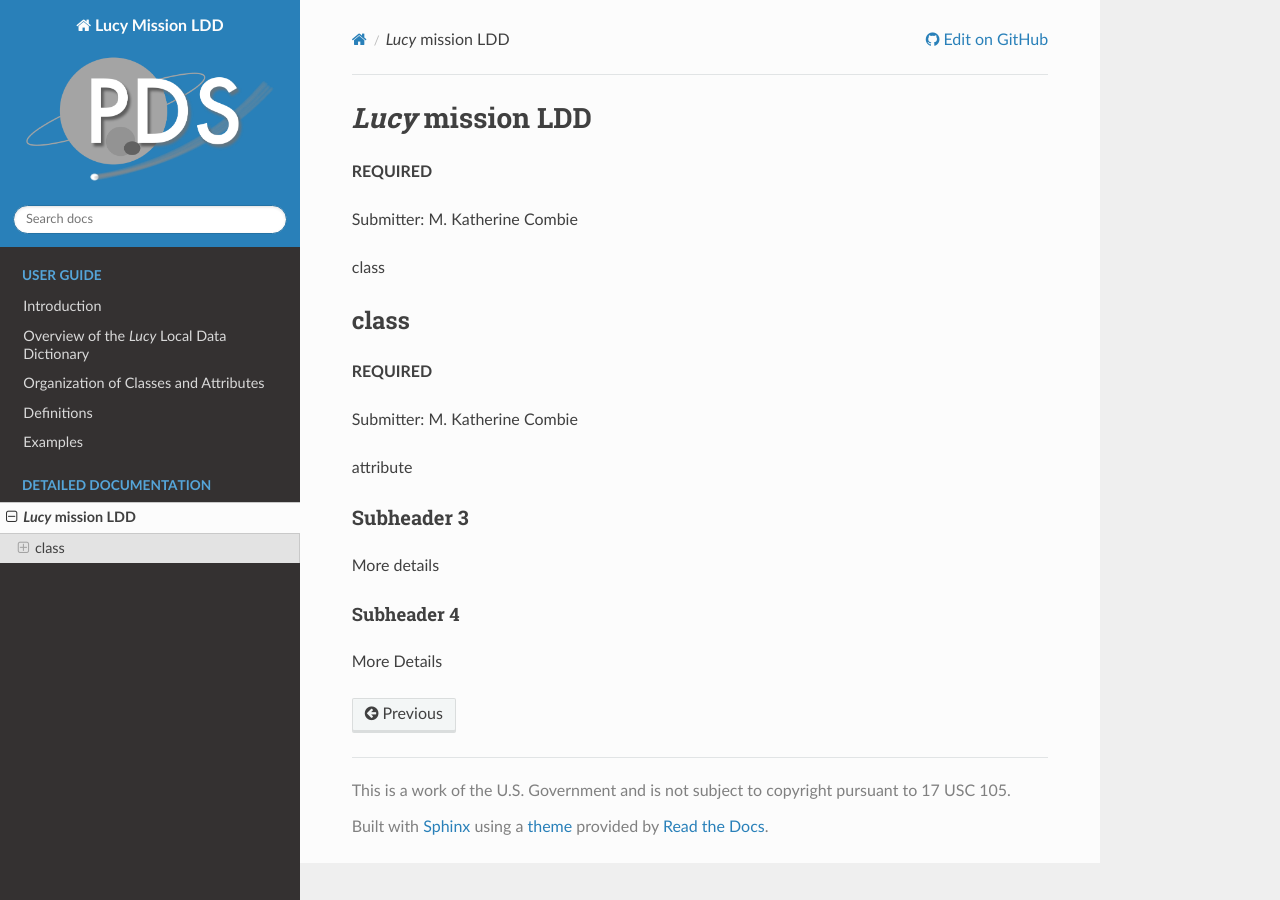
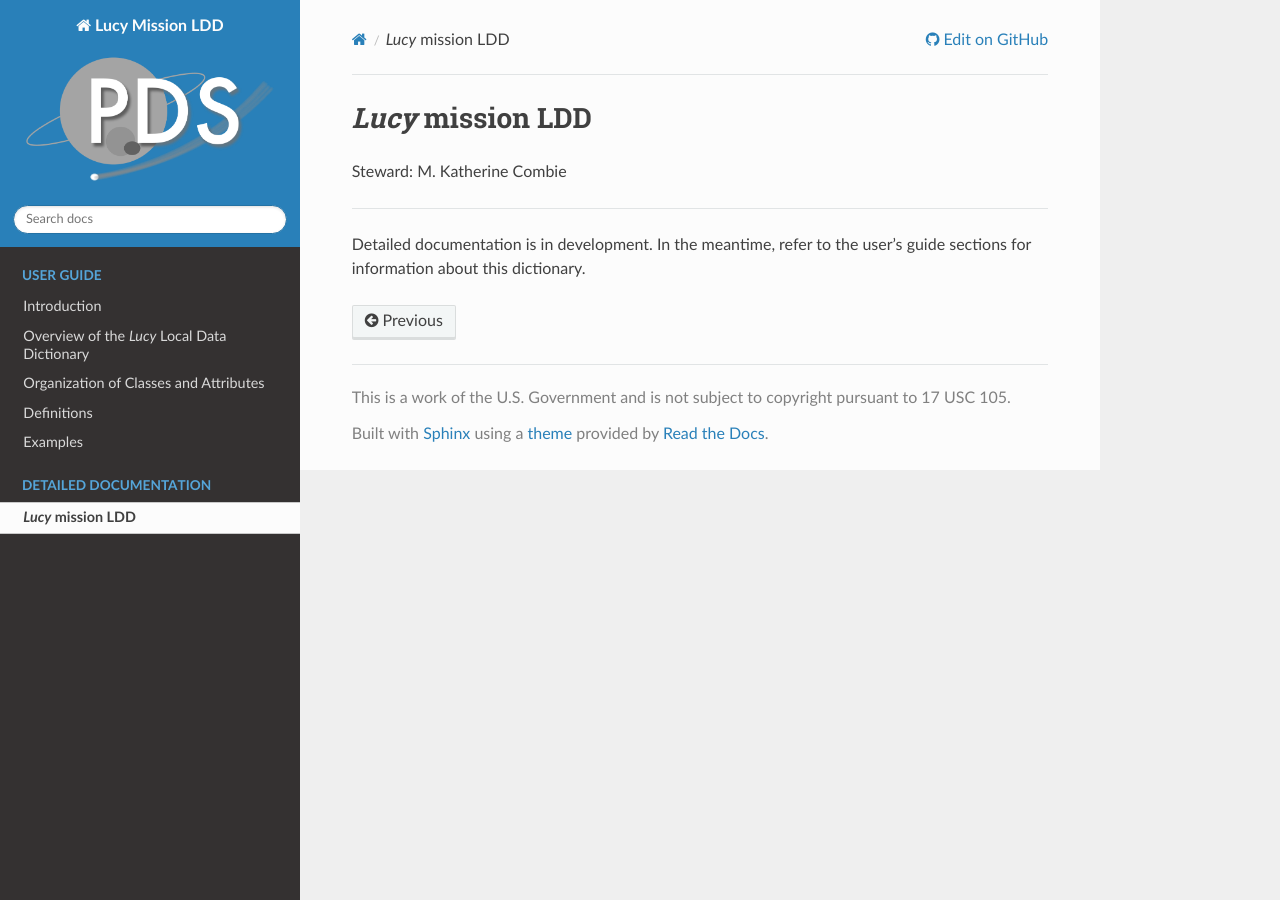
Before and after one commit to pds-data-dictionaries/ldd-lucy, a Sphinx documentation site: the page built from docs/source/detailed/lucy-ldd.md, in a window 1280 px wide. Built offline with Sphinx 7.4.7 and the Read the Docs theme 2.0.0, drawn with Linux system fonts in a browser that asks for light colours.

Commit message:
Clean up docs (#12)
* Remove note to authors
* Final docs cleanup

```diff
--- a/docs/source/detailed/lucy-ldd.md
+++ b/docs/source/detailed/lucy-ldd.md
@@ -1,21 +1,8 @@
 # *Lucy* mission LDD
-**REQUIRED**
 
-Submitter: M. Katherine Combie
+Steward: M. Katherine Combie
 
-class
+---
 
-## class
-**REQUIRED**
-
-Submitter: M. Katherine Combie
-
-attribute
-
-### Subheader 3
-
-More details
-
-#### Subheader 4
-
-More Details
+Detailed documentation is in development.
+In the meantime, refer to the user's guide sections for information about this dictionary.
```
Also changed, not shown: docs/source/user/user-guide.md (+0 -5 lines).
